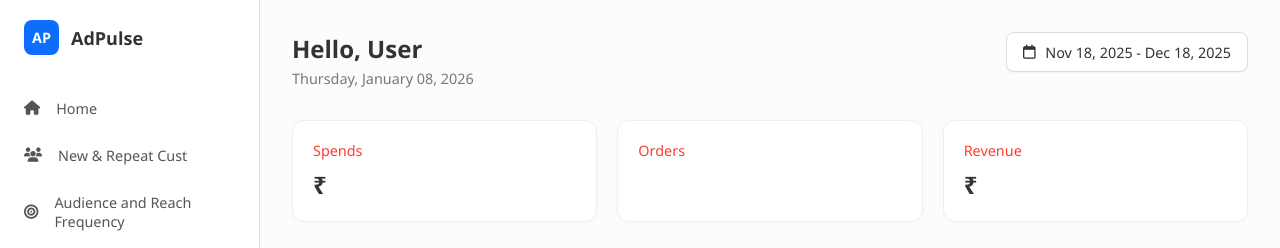
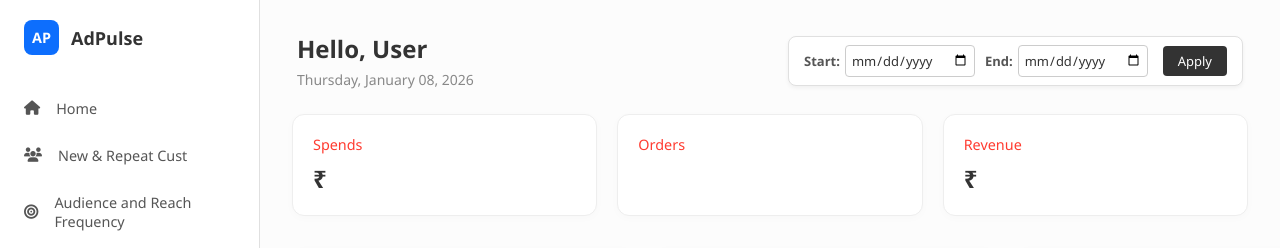
Before and after one commit to sumittiwarihm/HiveAmc, a Django app: template Backend/templates/home.html in a window 1280 px wide. Shown: the top 248 px of the page. Run offline with Django 5.2, Linux system fonts and the light colour scheme; the template is opened without the code that fills it, so the values that code supplies are empty.

Commit message:
date filter added

```diff
--- a/Backend/templates/base.html
+++ b/Backend/templates/base.html
@@ -7,6 +7,8 @@
     <title>{% block title %}AdPulse Dashboard{% endblock %}</title>
     <link rel="stylesheet" href="https://cdnjs.cloudflare.com/ajax/libs/font-awesome/6.4.0/css/all.min.css">
     <link rel="stylesheet" href="{% static 'css/base.css' %}">
+    {% block extra_css %}
+    {% endblock %}
 </head>
 <body>
 
@@ -43,45 +45,6 @@
 
         <main class="main-content">
 
-            <header class="dashboard-header">
-                <div class="header-left">
-                    <h2>Hello, User</h2>
-                    <p class="current-date">{% now "l, F d, Y" %}</p> </div>
-
-                <div class="date-picker-container">
-                    <div class="date-trigger" id="dateTrigger">
-                        <i class="fa-regular fa-calendar"></i>
-                        <span id="selectedRangeText">Nov 18, 2025 - Dec 18, 2025</span>
-                    </div>
-
-                    <div class="date-dropdown" id="dateDropdown">
-                        <div class="date-presets">
-                            <button class="preset-btn" data-range="7">Last 7 days</button>
-                            <button class="preset-btn" data-range="30">Last 30 days</button>
-                            <button class="preset-btn" data-range="90">Last 3 months</button>
-                        </div>
-
-                        <div class="calendar-nav">
-                            <button id="prevMonth"><i class="fa-solid fa-chevron-left"></i></button>
-                            <div class="month-labels">
-                                <span id="monthLabel1">December 2025</span>
-                                <span id="monthLabel2">January 2026</span>
-                            </div>
-                            <button id="nextMonth"><i class="fa-solid fa-chevron-right"></i></button>
-                        </div>
-
-                        <div class="calendar-wrapper">
-                            <div class="month-grid" id="calendar1"></div>
-                            <div class="month-grid" id="calendar2"></div>
-                        </div>
-
-                        <div class="date-actions">
-                            <button class="apply-btn" id="applyDateBtn">Apply</button>
-                        </div>
-                    </div>
-                </div>
-            </header>
-
             {% block content %}
             {% endblock %}
 
--- a/Backend/templates/home.html
+++ b/Backend/templates/home.html
@@ -5,9 +5,105 @@
 
 {% block extra_css %}
     <link rel="stylesheet" href="{% static 'css/home.css' %}">
+    <style>
+        /* --- NEW HEADER STYLES --- */
+        .page-header {
+            display: flex;
+            justify-content: space-between; /* Left aur Right content ko alag karta hai */
+            align-items: center;
+            margin-bottom: 25px;
+            padding: 0 5px;
+        }
+
+        .header-left h1 {
+            font-size: 24px;
+            margin: 0;
+            color: #333;
+            font-weight: 600;
+        }
+
+        .header-left .sub-text {
+            margin: 5px 0 0 0;
+            color: #888;
+            font-size: 14px;
+        }
+
+        /* Right Side Form Styling */
+        .top-date-form {
+            display: flex;
+            align-items: center;
+            gap: 10px;
+            background: #fff;
+            padding: 8px 15px;
+            border-radius: 8px;
+            border: 1px solid #e0e0e0;
+            box-shadow: 0 2px 4px rgba(0,0,0,0.05);
+        }
+
+        .date-input-group {
+            display: flex;
+            align-items: center;
+            gap: 5px;
+        }
+
+        .label-text {
+            font-size: 13px;
+            font-weight: 600;
+            color: #555;
+        }
+
+        .top-date-form input[type="date"] {
+            border: 1px solid #ccc;
+            border-radius: 4px;
+            padding: 5px;
+            font-size: 13px;
+            color: #333;
+            outline: none;
+            font-family: inherit;
+        }
+
+        .filter-btn {
+            background-color: #333; /* Dark button */
+            color: white;
+            border: none;
+            padding: 6px 15px;
+            border-radius: 4px;
+            cursor: pointer;
+            font-size: 13px;
+            margin-left: 5px;
+            transition: background 0.2s;
+        }
+
+        .filter-btn:hover {
+            background-color: #000;
+        }
+    </style>
 {% endblock %}
 
 {% block content %}
+
+    <div class="page-header">
+        <div class="header-left">
+            <h1>Hello, User</h1>
+            <p class="sub-text">Thursday, January 08, 2026</p>
+        </div>
+
+        <div class="header-right">
+            <form method="GET" action="" class="top-date-form">
+                <div class="date-input-group">
+                    <span class="label-text">Start:</span>
+                    <input type="date" name="start" value="{{ current_start }}" required>
+                </div>
+
+                <div class="date-input-group">
+                    <span class="label-text">End:</span>
+                    <input type="date" name="end" value="{{ current_end }}" required>
+                </div>
+
+                <button type="submit" class="filter-btn">Apply</button>
+            </form>
+        </div>
+    </div>
     <section class="summary-section">
         <div class="card summary-card">
             <h3 class="red-text">Spends</h3>
@@ -45,25 +141,17 @@
             </div>
         </div>
     </section>
+
 {% endblock %}
 
 {% block scripts %}
     <script>
-        // Use |safe to ensure the JSON string is not escaped by Django
         const chartData = {
             labels: {{ chart_labels|safe }},
             spends: {{ chart_spends|safe }},
             orders: {{ chart_orders|safe }},
             revenue: {{ chart_revenue|safe }}
         };
-
-        document.addEventListener('DOMContentLoaded', () => {
-            const dateText = document.getElementById('selectedRangeText');
-            if(dateText) {
-                dateText.innerText = "{{ display_date_range }}";
-            }
-        });
     </script>
-
     <script src="{% static 'js/homeScript.js' %}"></script>
 {% endblock %}
```
Also changed, not shown: Backend/api/views.py (+18 -24 lines).
